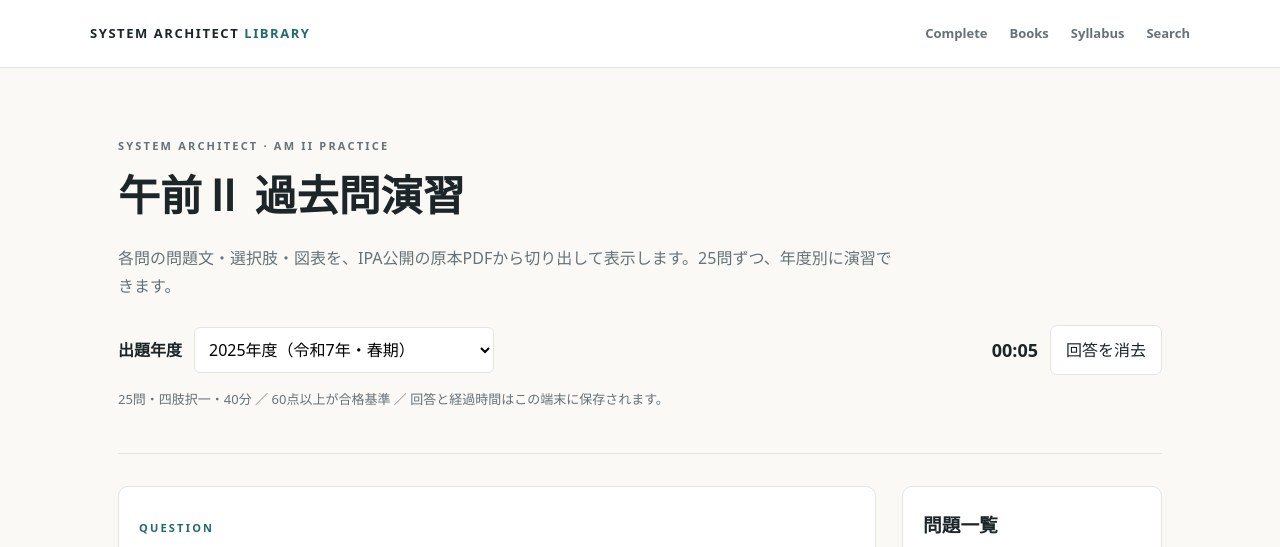
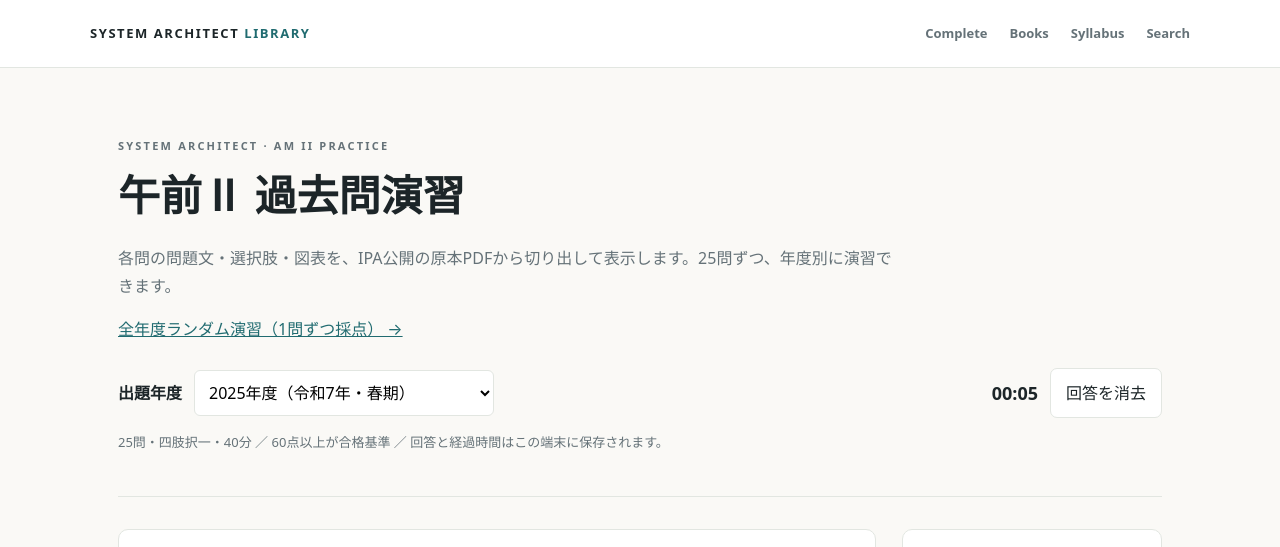
Before and after one commit to yohn-jp/sa-architecture-library, an Astro site: page /practice in a window 1280 px wide. Shown: the top 547 px of the page. Built offline with nearby package versions, Linux system fonts and the light colour scheme; Astro itself is replaced by a stand-in of ours.

Commit message:
feat: link randomized AM2 practice from annual mode

```diff
--- a/src/pages/practice/index.astro
+++ b/src/pages/practice/index.astro
@@ -19,6 +19,7 @@ const years = [
     <p class="eyebrow">SYSTEM ARCHITECT · AM II PRACTICE</p>
     <h1>午前Ⅱ 過去問演習</h1>
     <p>各問の問題文・選択肢・図表を、IPA公開の原本PDFから切り出して表示します。25問ずつ、年度別に演習できます。</p>
+    <p><a href={base + "practice/random"}>全年度ランダム演習（1問ずつ採点） →</a></p>
     <div class="exam-settings">
       <label for="year">出題年度</label>
       <select id="year">{years.map(({label,id})=><option value={id}>{label}</option>)}</select>
```
